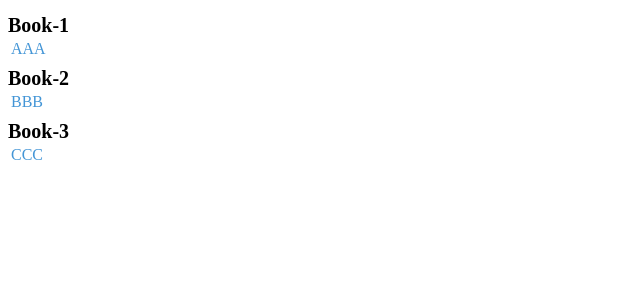
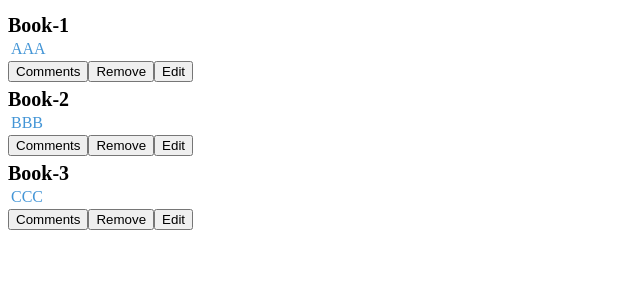
Before and after one commit to tta2yta/redux-books-store, a React (Create React App) app: page / in a window 1280 px wide. Shown: the top 300 px of the page, without its empty margins (0-640 px from the left). Built offline with nearby package versions, Linux system fonts and the light colour scheme.

Commit message:
Add add remove btn

```diff
--- a/src/components/book/BookList.js
+++ b/src/components/book/BookList.js
@@ -1,3 +1,5 @@
+import AddRemove from './addRemove';
+
 const bookList = () => {
   const books = [
     {
@@ -28,6 +30,7 @@ const bookList = () => {
             <div className="book-category">{item.category}</div>
             <div className="book-title">{item.title}</div>
             <div className="book-author">{item.author}</div>
+            <AddRemove item_id={item.item_id} />
           </div>
 
         ))}
--- /dev/null
+++ b/src/components/book/addRemove.js
@@ -0,0 +1,8 @@
+const addRemove = (props) => (
+  <div className="crudbtn" key={props.item_id}>
+    <button type="button" className="addbtn">Comments</button>
+    <button type="button" className="rmvbtn">Remove</button>
+    <button type="button" className="editbtn">Edit</button>
+  </div>
+);
+export default addRemove;
```
